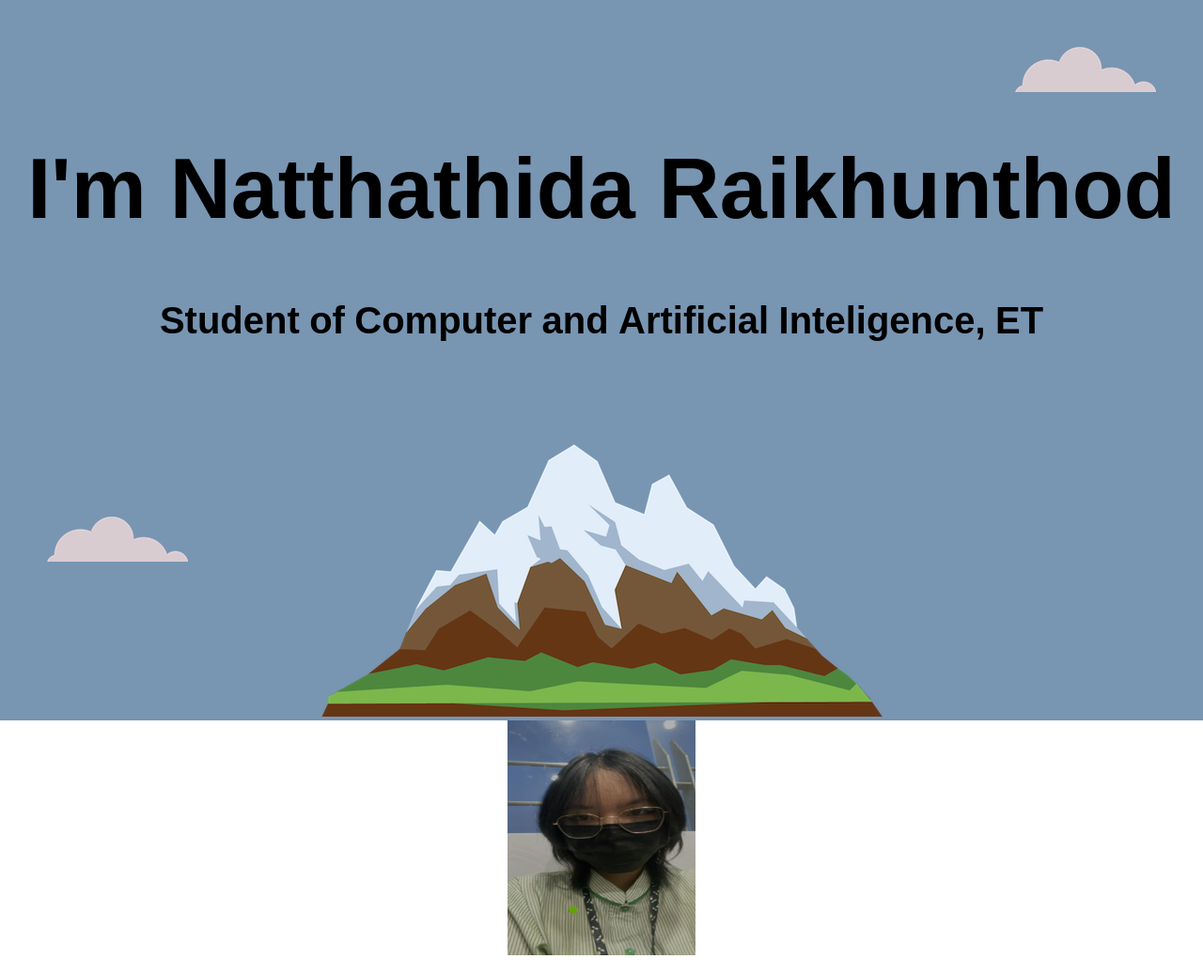
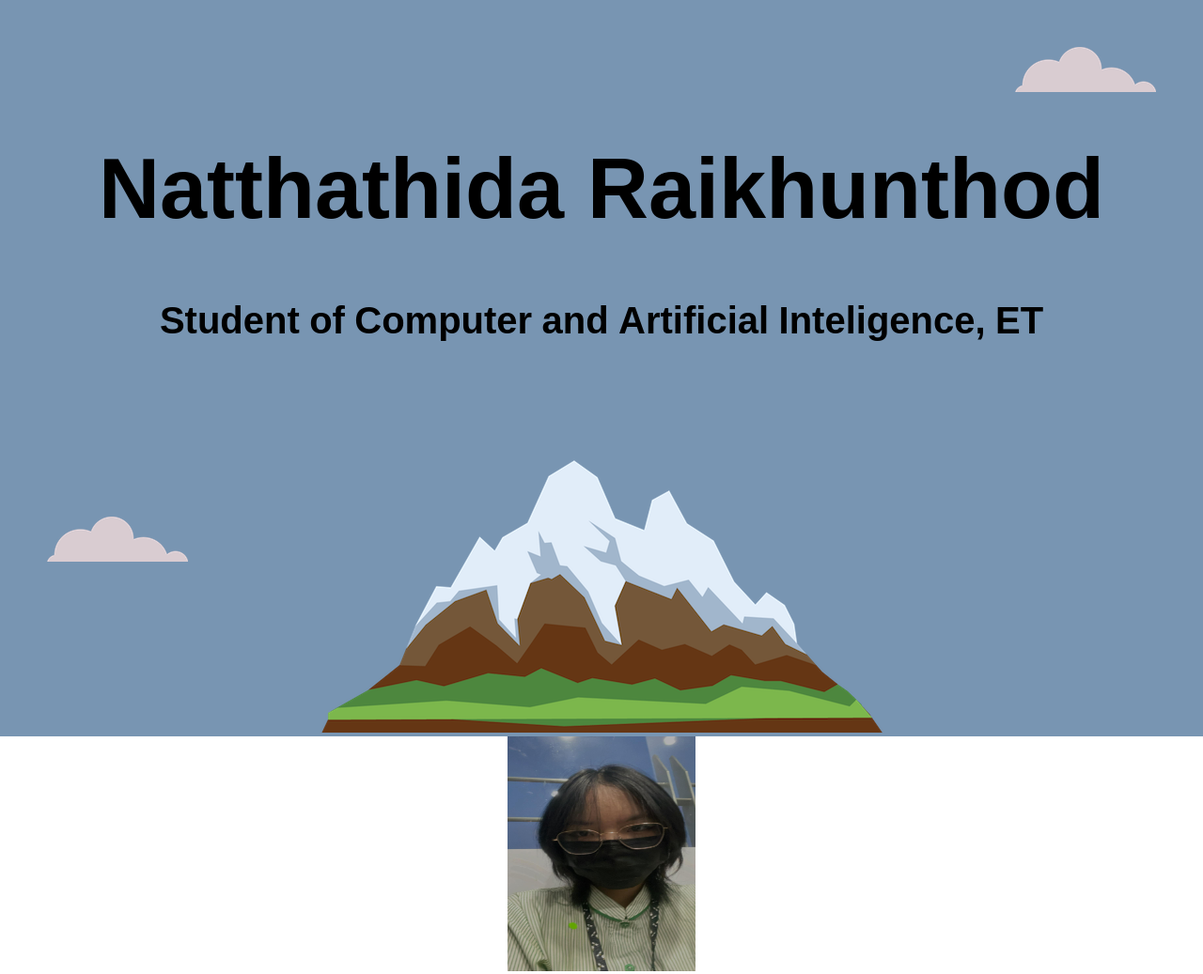
Before and after one commit to mildnatthathida/mild_resume, a plain HTML site: page index.html in a window 1280 px wide. Shown: the top 1037 px of the page at 94% size. Drawn offline with Linux system fonts and the light colour scheme.

Commit message:
edit css

```diff
--- a/index.html
+++ b/index.html
@@ -8,7 +8,7 @@
   <body>
     <div class="top-container">
      <img class = "top-cloud" src="cloud.png" alt>
-     <h1>I'm Natthathida Raikhunthod</h1>
+     <h1>Natthathida Raikhunthod</h1>
      <h2 class = "jop-title">Student of Computer and Artificial Inteligence, ET</h2>
      <img class = "bottom-cloud" src="cloud.png" alt>
      <img src="mountain.png" alt="mountain">
--- a/styles.css
+++ b/styles.css
@@ -30,6 +30,7 @@ h1 {
 h2{
   font-family: 'Noto Sans Thai',sans-serif;
     font-size: 2.5rem;
+    margin-bottom: 50px;
 }
 .joop-title{
 
```
